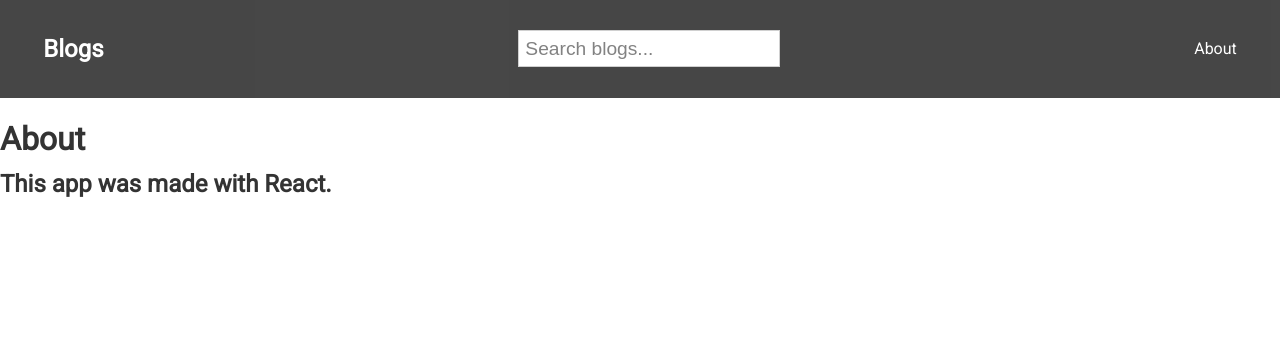
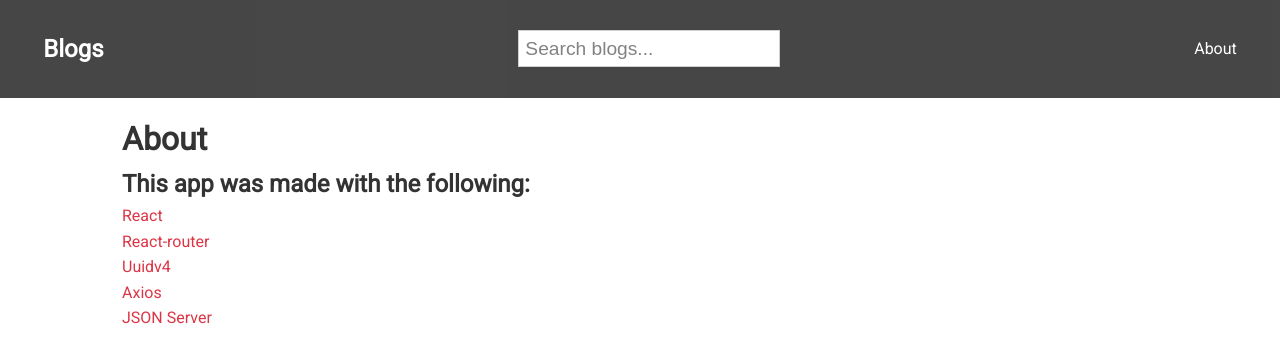
Before and after one commit to goodecf/BlogApp, a React (Create React App) app: page /about in a window 1280 px wide. Shown: the top 362 px of the page. Built offline with nearby package versions, Linux system fonts and the light colour scheme.

Commit message:
include technologies to about page

```diff
--- a/src/pages/About.js
+++ b/src/pages/About.js
@@ -2,9 +2,56 @@ import React from "react";
 
 const About = () => {
   return (
-    <div>
+    <div className="container text-left">
       <h1>About</h1>
-      <h2>This app was made with React.</h2>
+      <h2>This app was made with the following:</h2>
+      <ul>
+        <li>
+          <a
+            href="https://reactjs.org/"
+            target="_blank"
+            rel="noopener noreferrer"
+          >
+            React
+          </a>
+        </li>
+        <li>
+          <a
+            href="https://github.com/ReactTraining/react-router"
+            target="_blank"
+            rel="noopener noreferrer"
+          >
+            React-router
+          </a>
+        </li>
+        <li>
+          <a
+            href="https://www.npmjs.com/package/uuidv4"
+            target="_blank"
+            rel="noopener noreferrer"
+          >
+            Uuidv4
+          </a>
+        </li>
+        <li>
+          <a
+            href="https://github.com/axios/axios/"
+            target="_blank"
+            rel="noopener noreferrer"
+          >
+            Axios
+          </a>
+        </li>
+        <li>
+          <a
+            href="https://github.com/typicode/json-server"
+            target="_blank"
+            rel="noopener noreferrer"
+          >
+            JSON Server
+          </a>
+        </li>
+      </ul>
     </div>
   );
 };
```
